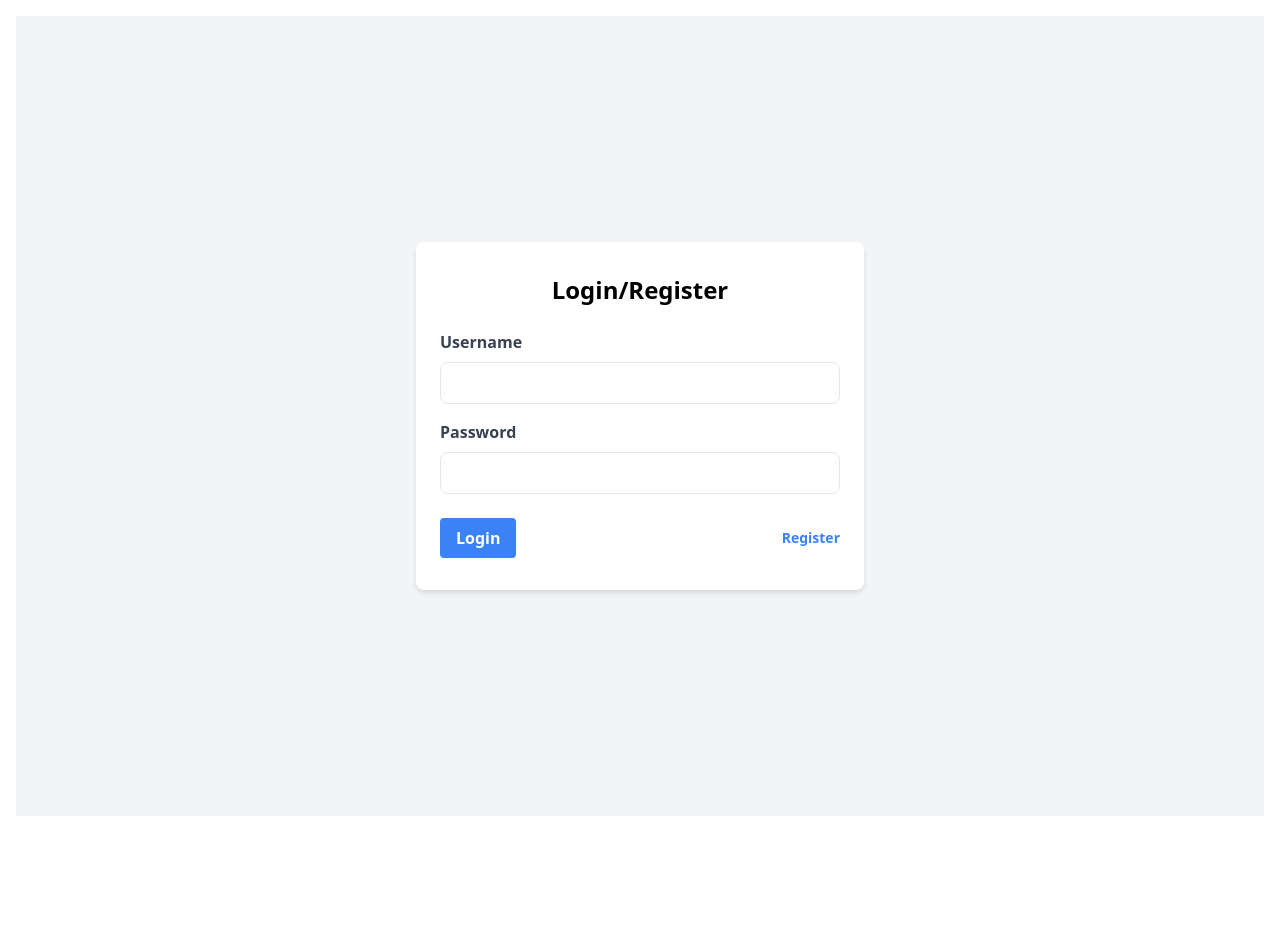
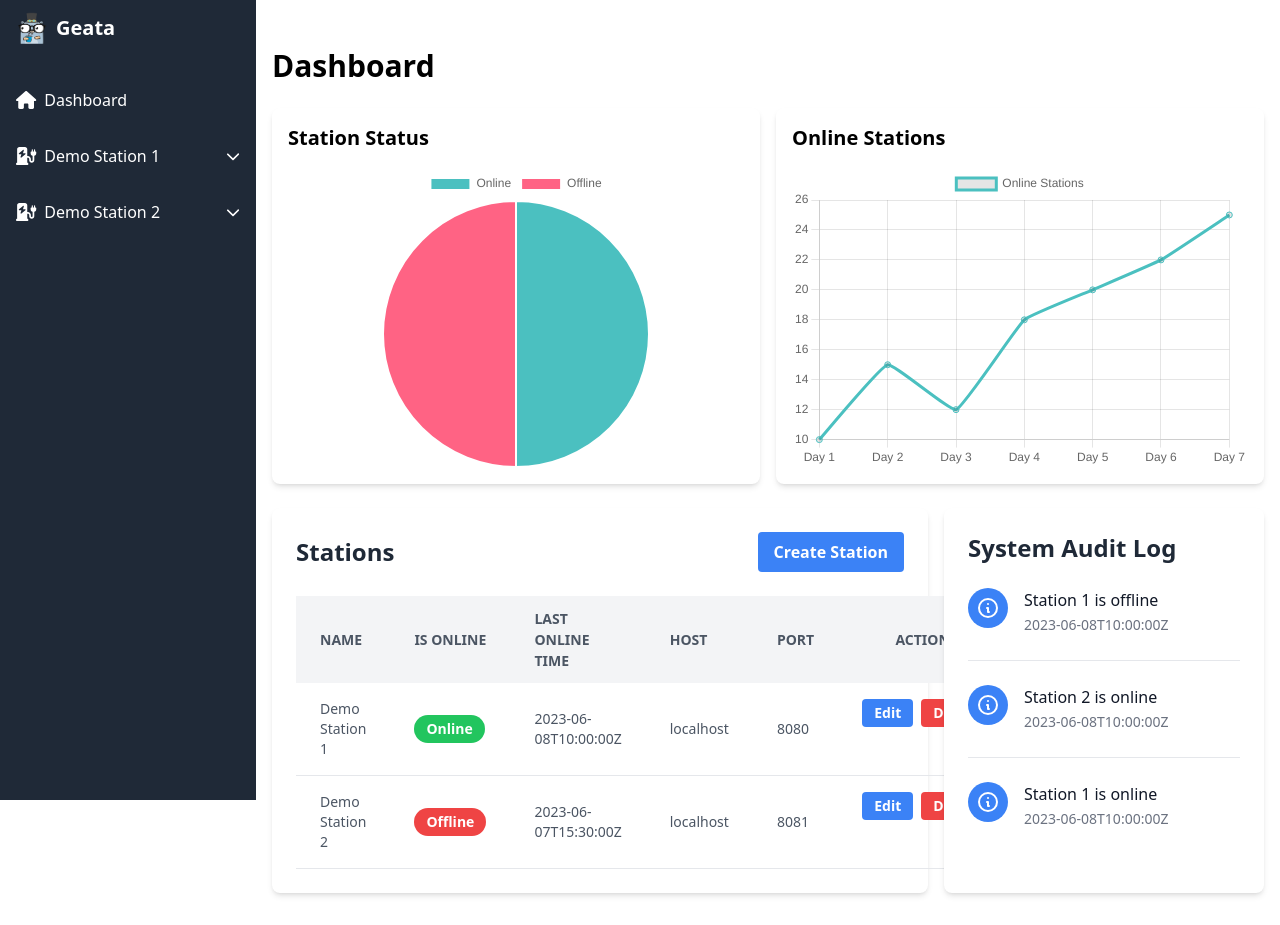
Before and after one commit to lng2020/geata, a Vue app in the folder web/: page / in a window 1280 px wide. Before the commit this address led to /login. Before the commit the page ends 816 px from the top, so only its background shows below. Built offline with nearby package versions, Linux system fonts and the light colour scheme.

Commit message:
Change sidebar hidding

```diff
--- a/web/src/App.vue
+++ b/web/src/App.vue
@@ -1,8 +1,6 @@
 <template>
   <div class="flex h-screen">
-    <template v-if="isAuthorized">
-      <Sidebar />
-    </template>
+    <Sidebar v-if="!$route.meta.hideSidebar"/>
     <main class="flex-1 p-4">
       <router-view></router-view>
     </main>
@@ -11,6 +9,4 @@
 
 <script lang="ts" setup>
 import Sidebar from '@/components/Sidebar.vue'
-import { useAuthStore } from '@/stores/store'
-const isAuthorized = useAuthStore().user
 </script>
--- a/web/src/router/index.ts
+++ b/web/src/router/index.ts
@@ -14,36 +14,34 @@ const router = createRouter({
     {
       path: '/login',
       name: 'login',
-      component: Login
+      component: Login,
+      meta: {
+        hideSidebar: true
+      }
     },
     {
       path: '/',
       name: 'dashboard',
       component: Dashboard,
-      meta: { requiresAuth: true }
     },
     {
       path: '/station/:id',
       name: 'station',
       component: Station,
-      meta: { requiresAuth: true }
     },
     {
       path: '/station/create',
       component: StationCreate,
-      meta: { requiresAuth: true }
     },
     {
       path: '/mapping/:id',
       name: 'mapping',
       component: Mapping,
-      meta: { requiresAuth: true }
     },
     {
       path: '/setting/:id',
       name: 'setting',
       component: Setting,
-      meta: { requiresAuth: true }
     },
     {
       path: '/unauthorized',
@@ -53,16 +51,23 @@ const router = createRouter({
   ]
 })
 
-router.beforeEach((to, from, next) => {
+router.beforeEach(async (to, from, next) => {
   const authStore = useAuthStore()
-  const requiresAuth = to.matched.some((record) => record.meta.requiresAuth)
 
-  if (requiresAuth && !authStore.user) {
-    next({ name: 'login' })
-  } else if (to.name === 'login' && authStore.user) {
-    next({ name: 'dashboard' })
+  if (to.name === 'Login') {
+    if (authStore.user) {
+      next({ name: '/' })
+    } else {
+      next()
+    }
   } else {
-    next()
+    const requiresAuth = to.matched.some(record => record.meta.requiresAuth)
+
+    if (requiresAuth && !authStore.user) {
+      next({ name: 'Login' })
+    } else {
+      next()
+    }
   }
 })
 
```
